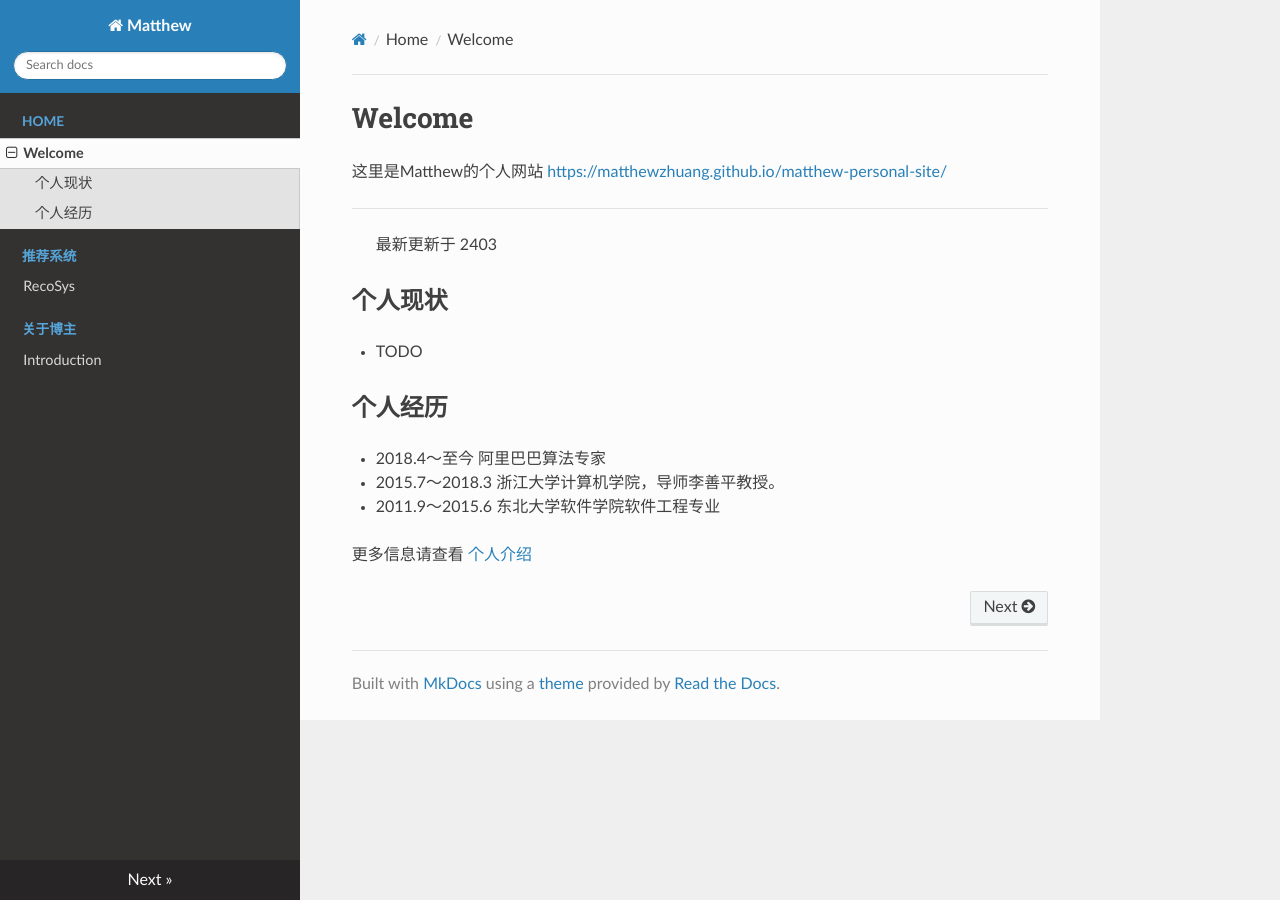
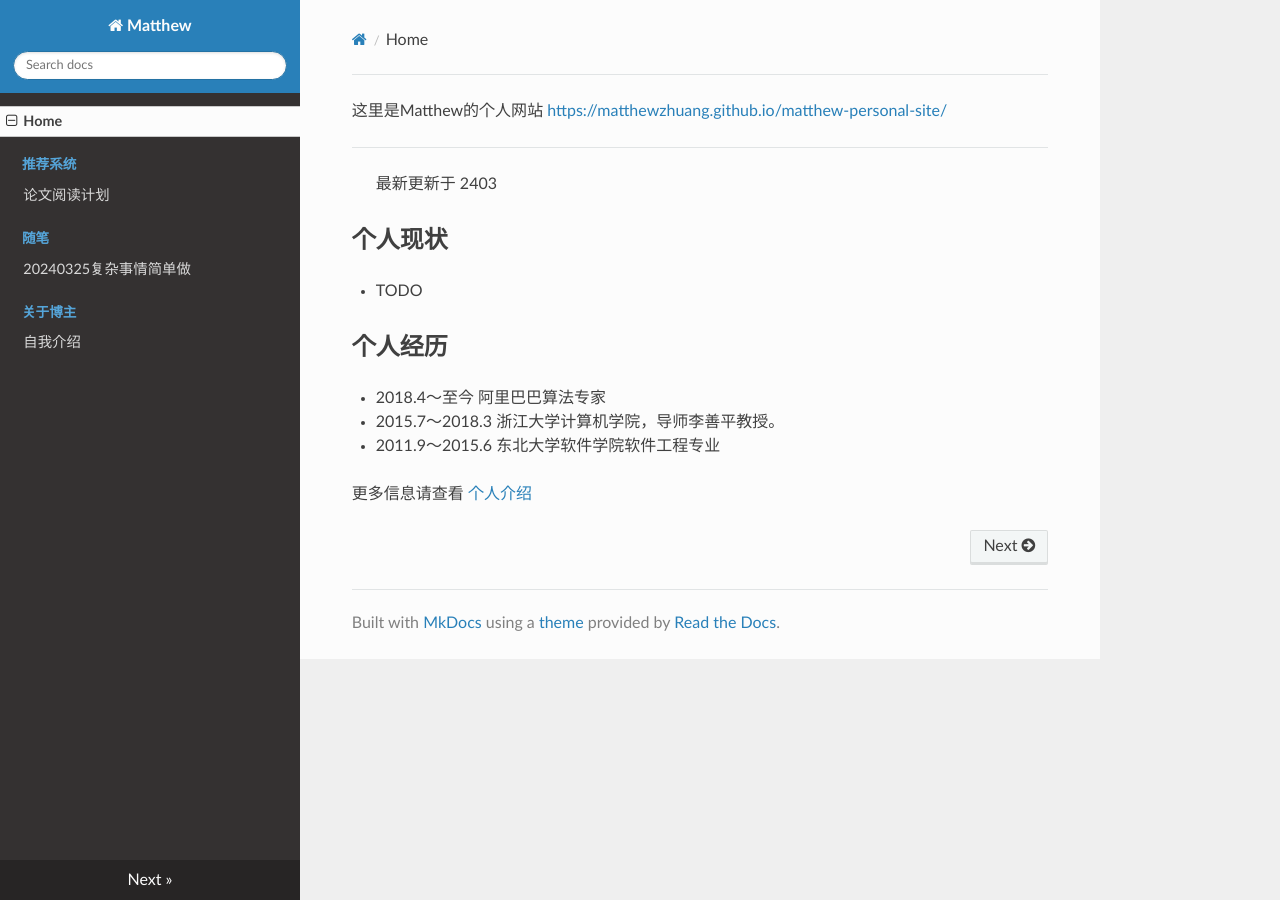
Before and after one commit to MatthewZhuang/guomianzhuang-personal-site, an MkDocs documentation site: the page built from docs/index.md, in a window 1280 px wide. Built offline with MkDocs 1.6.1, drawn with Linux system fonts in a browser that asks for light colours; nearby versions of some CDN libraries.

Commit message:
new instr

```diff
--- a/docs/index.md
+++ b/docs/index.md
@@ -1,5 +1,3 @@
-# Welcome
-
 这里是Matthew的个人网站 <https://matthewzhuang.github.io/matthew-personal-site/>
 
 ---
--- a/docs/推荐系统/index.md
+++ /dev/null
@@ -1 +0,0 @@
-# RecoSys
--- a/mkdocs.yml
+++ b/mkdocs.yml
@@ -5,9 +5,10 @@ site_description: Matthew's Homepage
 
 
 nav:
-  - Home:
-    - index.md
+  - index.md
   - 推荐系统:
-    - 推荐系统/index.md
+    - 推荐系统/论文阅读计划.md
+  - 随笔:
+    - 随笔/20240325复杂事情简单做.md
   - 关于博主:
-    - 关于博主/introduction.md
+    - 关于博主/自我介绍.md
```
Also changed, not shown: docs/关于博主/introduction.md (deleted, +0 -2 lines), docs/关于博主/自我介绍.md (added, +3 -0 lines), docs/推荐系统/论文阅读计划.md (added, +1 -0 lines), docs/随笔/20240325复杂事情简单做.md (added, +10 -0 lines).
